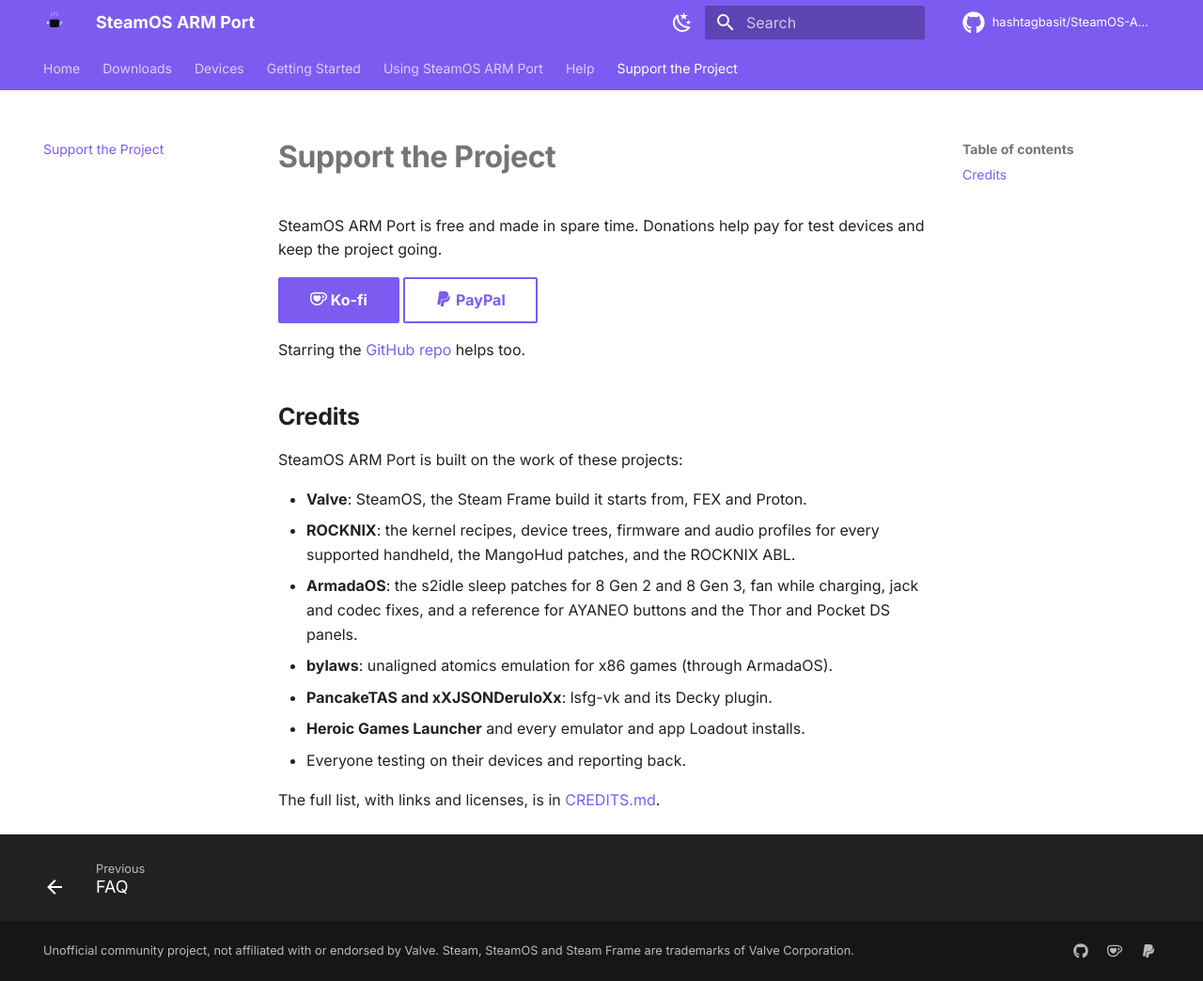
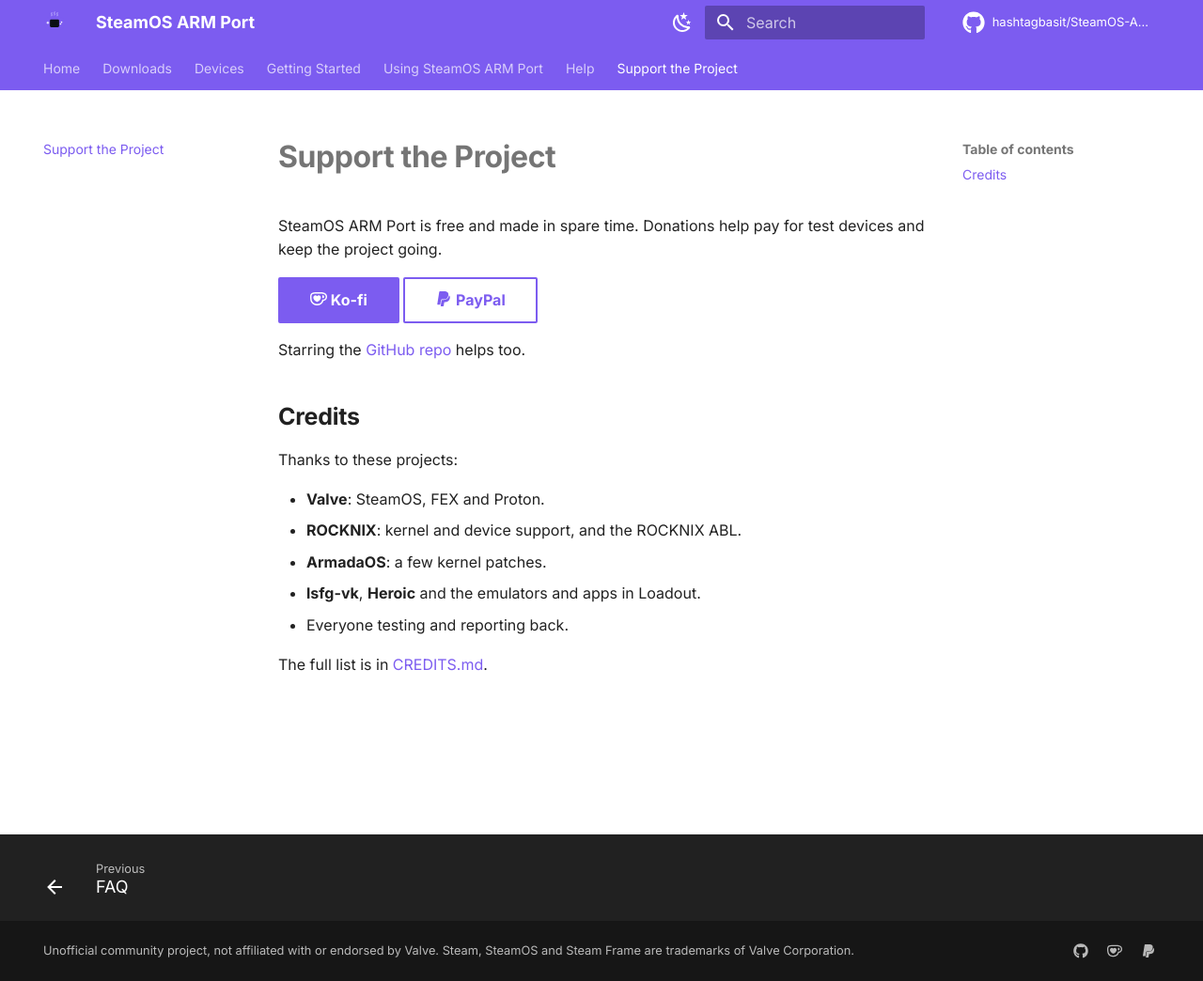
Before and after one commit to steamos-arm-port/steamos-arm-port.github.io, an MkDocs documentation site: the page built from docs/support.md, in a window 1280 px wide and 1044 px high. Shown: the whole window at 94% size. Built offline with MkDocs 1.6.1 and Material for MkDocs 9.7.7, drawn with Linux system fonts in a browser that asks for light colours; comment, search, counter and statistics services are not loaded.

Commit message:
docs(support): shorten the credits

```diff
--- a/docs/support.md
+++ b/docs/support.md
@@ -11,18 +11,13 @@ helps too.
 
 ## Credits
 
-SteamOS ARM Port is built on the work of these projects:
+Thanks to these projects:
 
-- **Valve**: SteamOS, the Steam Frame build it starts from, FEX and Proton.
-- **ROCKNIX**: the kernel recipes, device trees, firmware and audio profiles for
-  every supported handheld, the MangoHud patches, and the ROCKNIX ABL.
-- **ArmadaOS**: the s2idle sleep patches for 8 Gen 2 and 8 Gen 3, fan while
-  charging, jack and codec fixes, and a reference for AYANEO buttons and the
-  Thor and Pocket DS panels.
-- **bylaws**: unaligned atomics emulation for x86 games (through ArmadaOS).
-- **PancakeTAS and xXJSONDeruloXx**: lsfg-vk and its Decky plugin.
-- **Heroic Games Launcher** and every emulator and app Loadout installs.
-- Everyone testing on their devices and reporting back.
+- **Valve**: SteamOS, FEX and Proton.
+- **ROCKNIX**: kernel and device support, and the ROCKNIX ABL.
+- **ArmadaOS**: a few kernel patches.
+- **lsfg-vk**, **Heroic** and the emulators and apps in Loadout.
+- Everyone testing and reporting back.
 
-The full list, with links and licenses, is in
+The full list is in
 [CREDITS.md](https://github.com/hashtagbasit/SteamOS-ARM-Port/blob/main/CREDITS.md).
```
